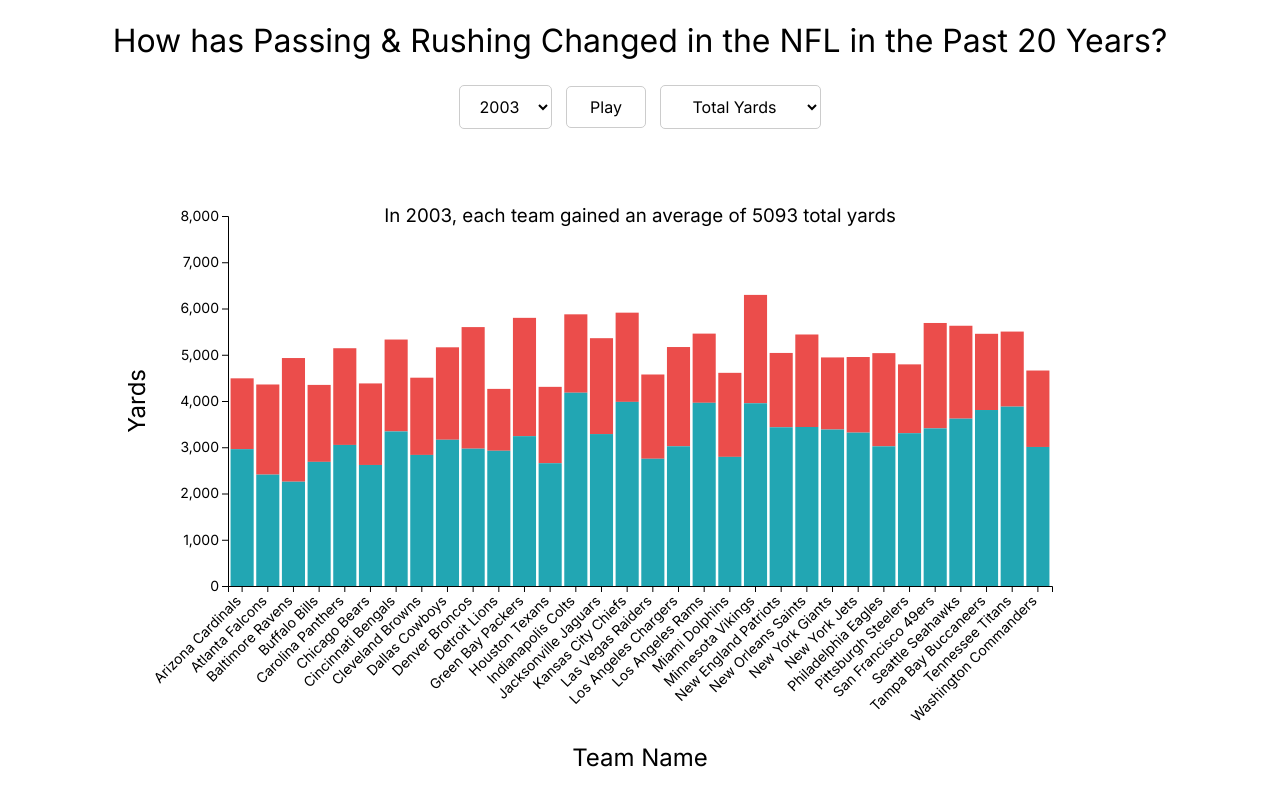
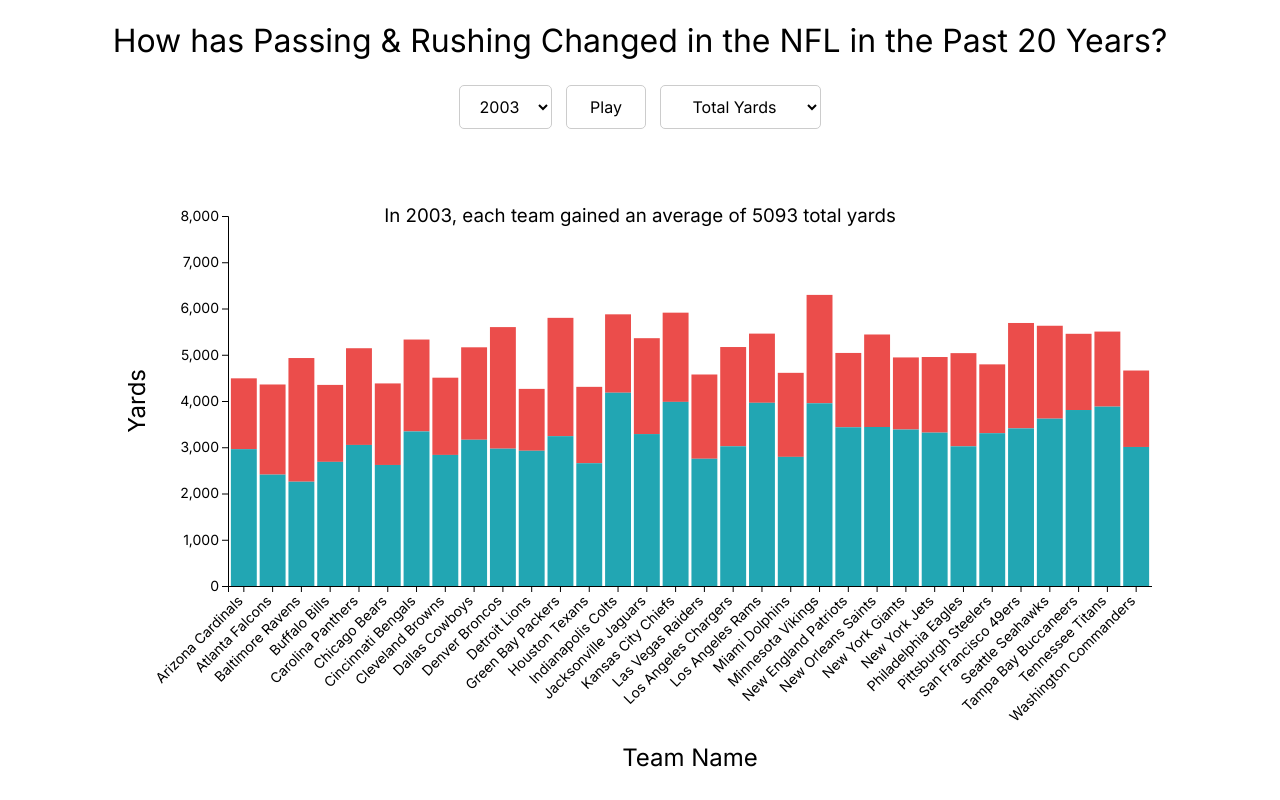
Before and after one commit to anishkasam/nfl-stats-viz, a SvelteKit app: page / in a window 1280 px wide. Built offline with nearby package versions, Linux system fonts and the light colour scheme.

Commit message:
minor style fixes

```diff
--- a/src/components/App.svelte
+++ b/src/components/App.svelte
@@ -147,5 +147,7 @@
     width: 80px;
     display: inline-block;
     text-align: center;
+    padding-bottom: 11px;
+    padding-top: 11px;
   }
 </style>
--- a/src/components/BarChart.svelte
+++ b/src/components/BarChart.svelte
@@ -15,7 +15,7 @@
     // Define chart dimensions
     width = window.innerWidth * 0.8;
     height = window.innerHeight * 0.8;
-    innerWidth = width - margin.left - margin.right;
+    innerWidth = width - 100;
     innerHeight = height - margin.top - margin.bottom;
 
     // Create SVG element
```
